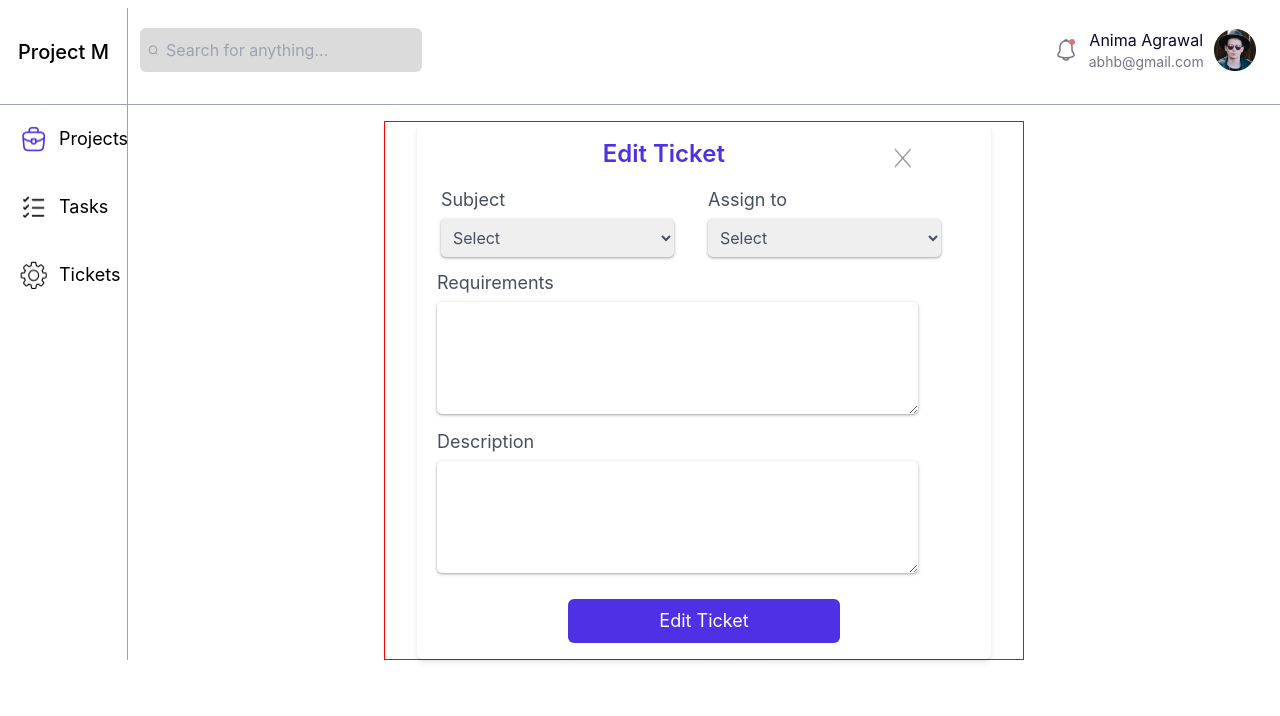
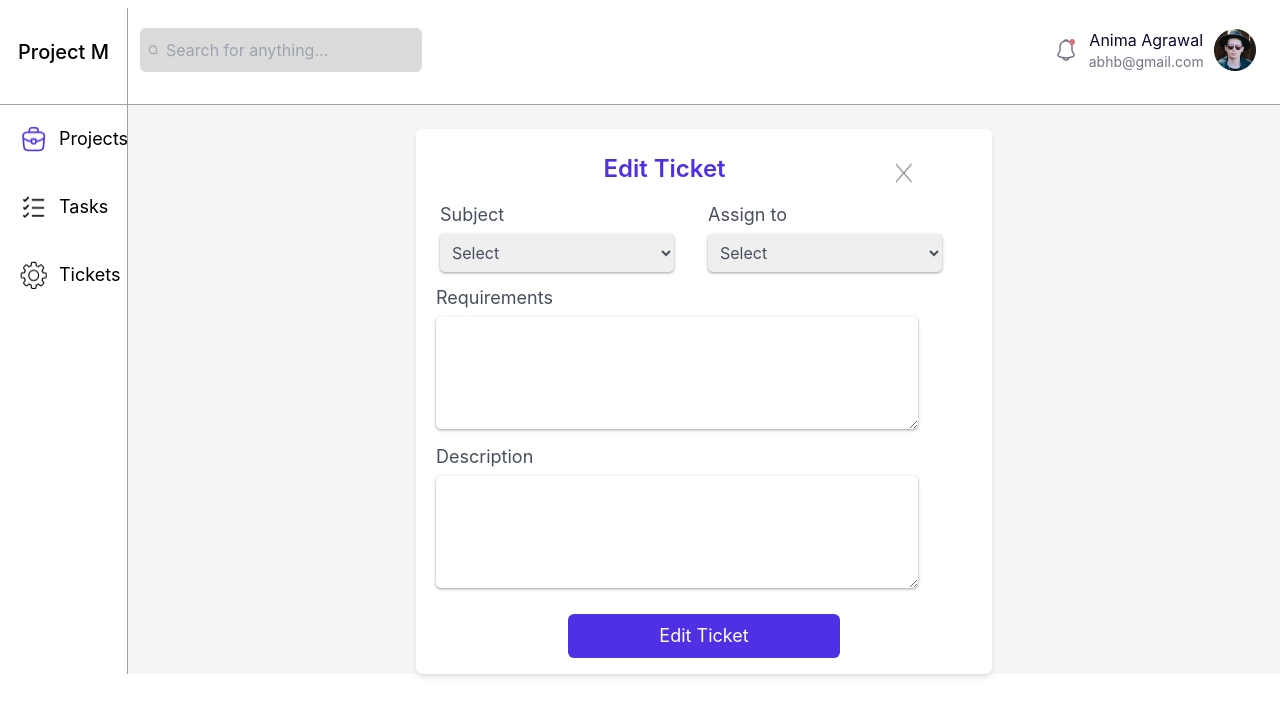
Before and after one commit to Anburaj07/project_tracker, a React (Create React App) app in the folder client/: page /projects/edit/1 in a window 1280 px wide. Shown: the top 716 px of the page. Built offline with nearby package versions, Linux system fonts and the light colour scheme; no server answers.

Commit message:
updated UI

```diff
--- a/client/src/App.jsx
+++ b/client/src/App.jsx
@@ -8,8 +8,8 @@ function App() {
     <div className="App">
       <Navbar />
       <div className="flex">
-        <Sidebar/>
-      <AllRoutes />
+        <Sidebar />
+        <AllRoutes />
       </div>
     </div>
   );
--- a/client/src/components/Tickets/TicketModal.jsx
+++ b/client/src/components/Tickets/TicketModal.jsx
@@ -9,7 +9,6 @@ import {
 import { useNavigate, useParams } from "react-router-dom";
 
 const TicketModal = () => {
-
   const [ticket, setTicket] = useState({
     ticket_id: 1003,
     subject: "",
@@ -51,7 +50,7 @@ const TicketModal = () => {
   const handleSubmit = (e) => {
     e.preventDefault();
     if (isEditing) {
-      editTicket({id,...ticket});
+      editTicket({ id, ...ticket });
       alert("Task Updated Successfully!");
     } else {
       addTicket(ticket);
@@ -62,9 +61,9 @@ const TicketModal = () => {
   };
   const { subject, assigned, requirements, description } = ticket;
   return (
-    <TICKETMODEL className="modal m-auto mt-4 w-[50%]">
-      <div className="modal-content text-[#474f5e] shadow-md w-[90%] p-4 m-auto bg-[#ffffff] rounded-md">
-        <div className="flex justify-end w-[90%]">
+    <div className="modal m-auto  w-[90%] bg-[#f5f5f5] ">
+      <div className="modal-content text-[#474f5e] mt-6 shadow-md w-[50%] p-4 m-auto bg-[#ffffff] rounded-md">
+        <div className="flex justify-end w-[90%] pt-2">
           <h2 className="text-2xl font-semibold text-[#5030E5] mr-16 mb-2">
             {isEditing ? "Edit" : "New"} Ticket
           </h2>
@@ -99,8 +98,11 @@ const TicketModal = () => {
                 <option value="">Select</option>
                 <option value="Devon Lane">Devon Lane</option>
                 <option value="Floyd Miles">Floyd Miles</option>
+                <option value="Darlene Robertson">Darlene Robertson</option>
                 <option value="Guy Hawkins">Guy Hawkins</option>
                 <option value="Bessie Cooper">Bessie Cooper</option>
+                <option value="Robert Fox">Robert Fox</option>
+                <option value="Darrell Steward">Darrell Steward</option>
               </select>
             </div>
           </div>
@@ -134,7 +136,7 @@ const TicketModal = () => {
           </button>
         </FORM>
       </div>
-    </TICKETMODEL>
+    </div>
   );
   // );
 };
@@ -157,7 +159,3 @@ const FORM = styled.form`
     }
   }
 `;
-
-const TICKETMODEL = styled.div`
-  border: 1px solid red;
-`;
```
